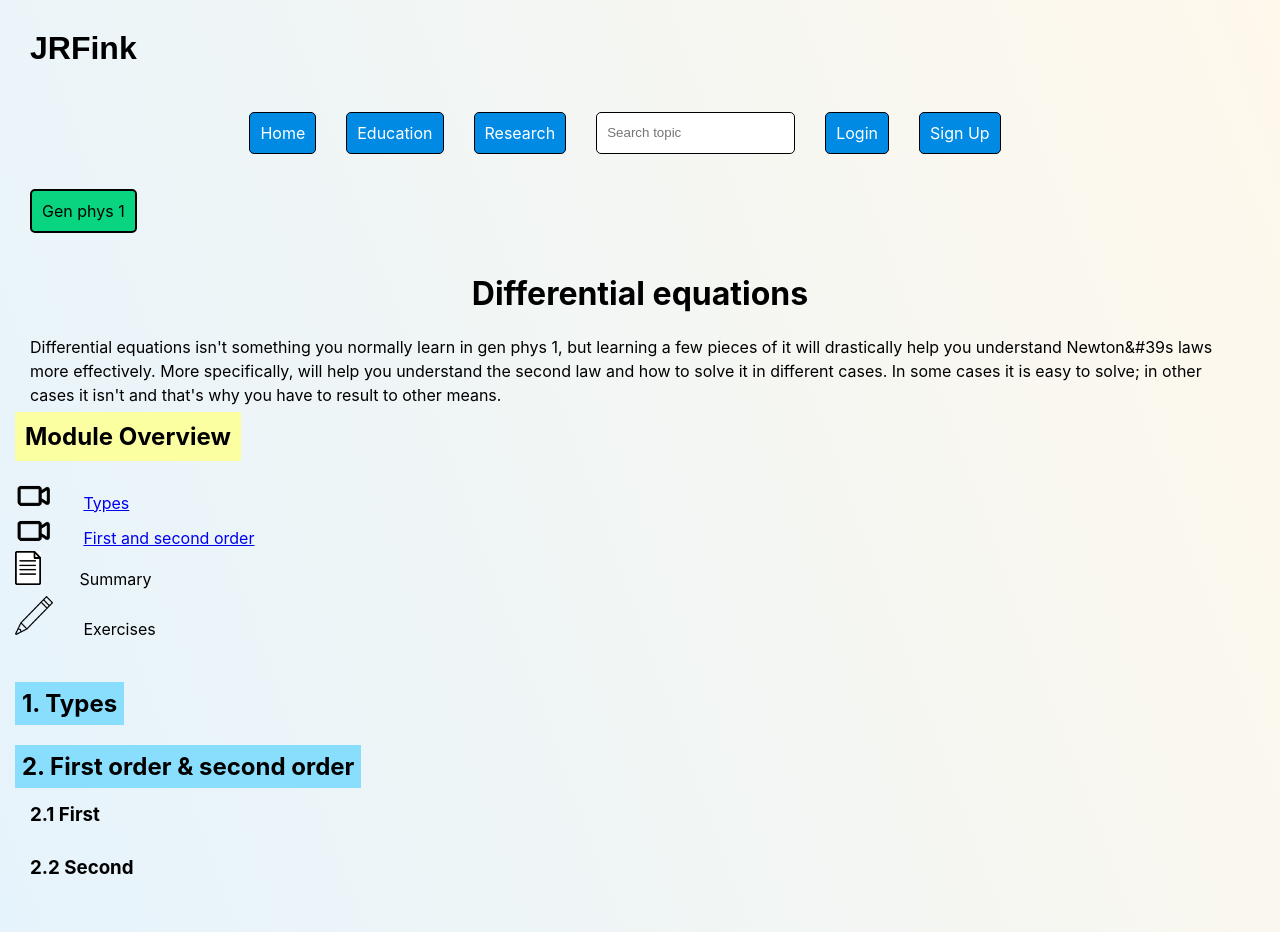
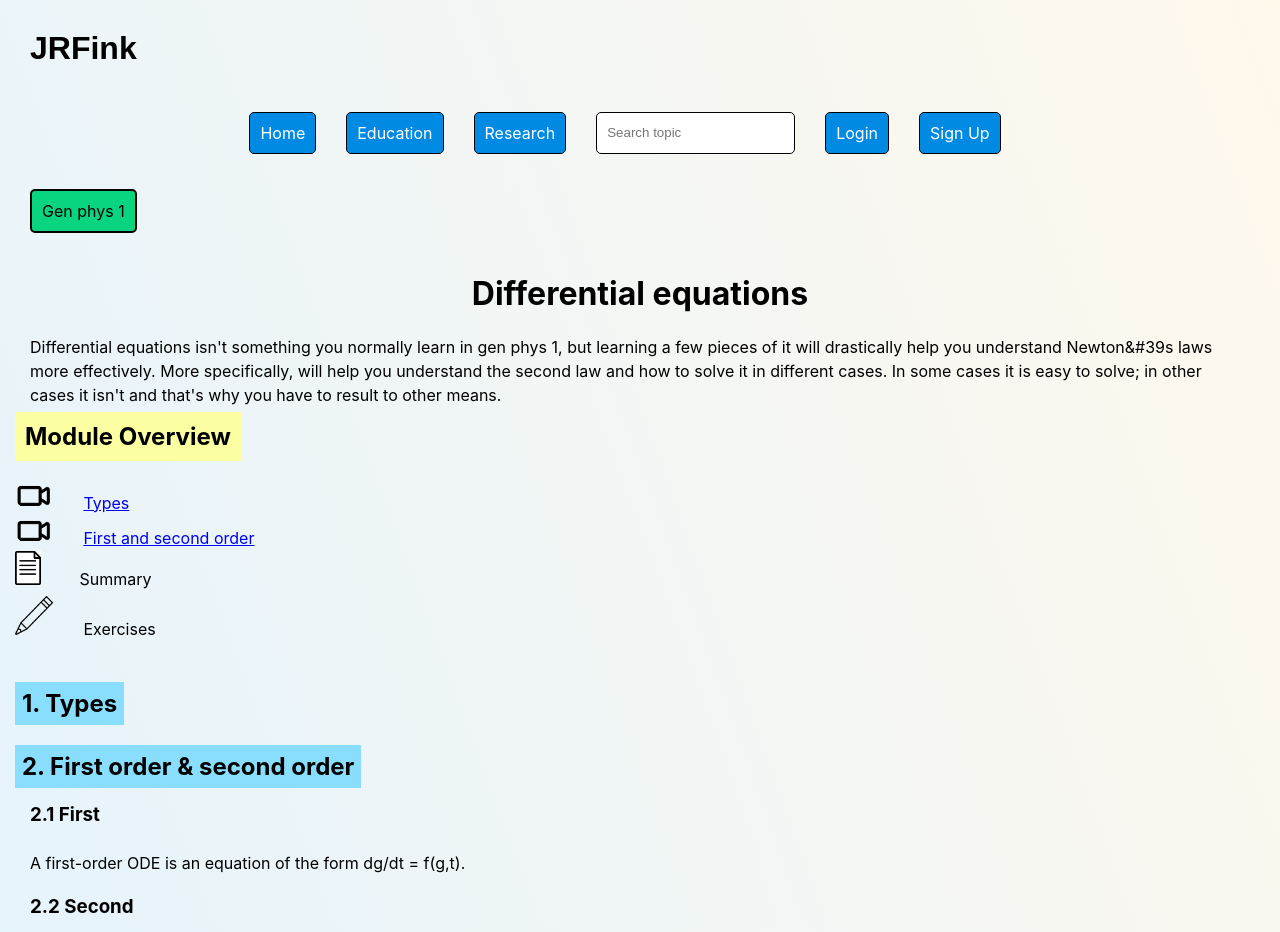
Before and after one commit to JRFink/jrfphyspagesnew, a Next.js app: page /education/gp1/diff in a window 1280 px wide. Shown: the top 932 px of the page. Built offline with nearby package versions, Linux system fonts and the light colour scheme.

Commit message:
Update index.tsx

```diff
--- a/pages/education/gp1/diff/index.tsx
+++ b/pages/education/gp1/diff/index.tsx
@@ -27,6 +27,9 @@ const Osc = () => {
                     <h3>
                         2.1 First
                     </h3>
+            <p>
+                             A first-order ODE is an equation of the form dg/dt = f(g,t).
+           </p>
                     <h3>
                         2.2 Second
                     </h3>
```
